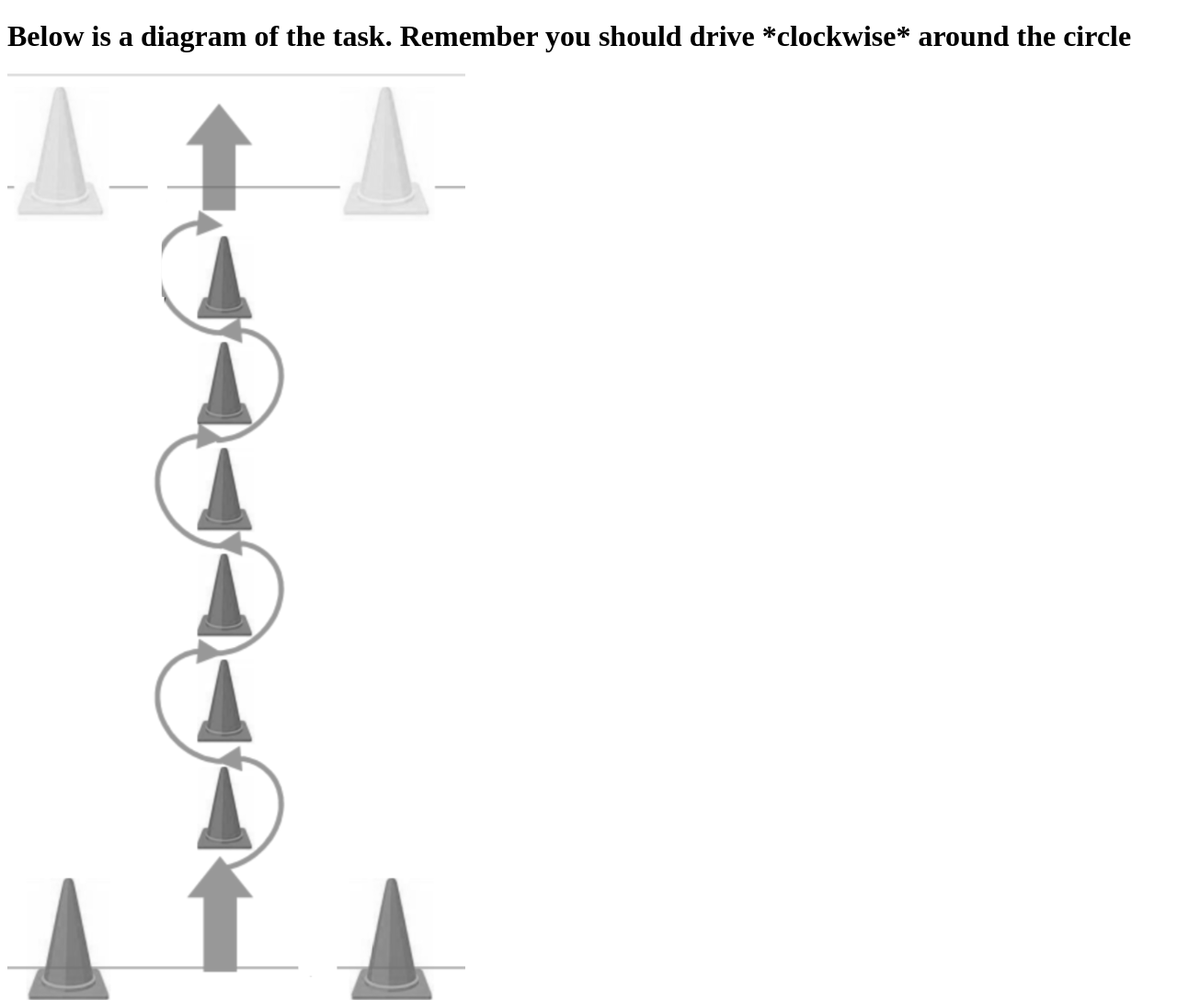
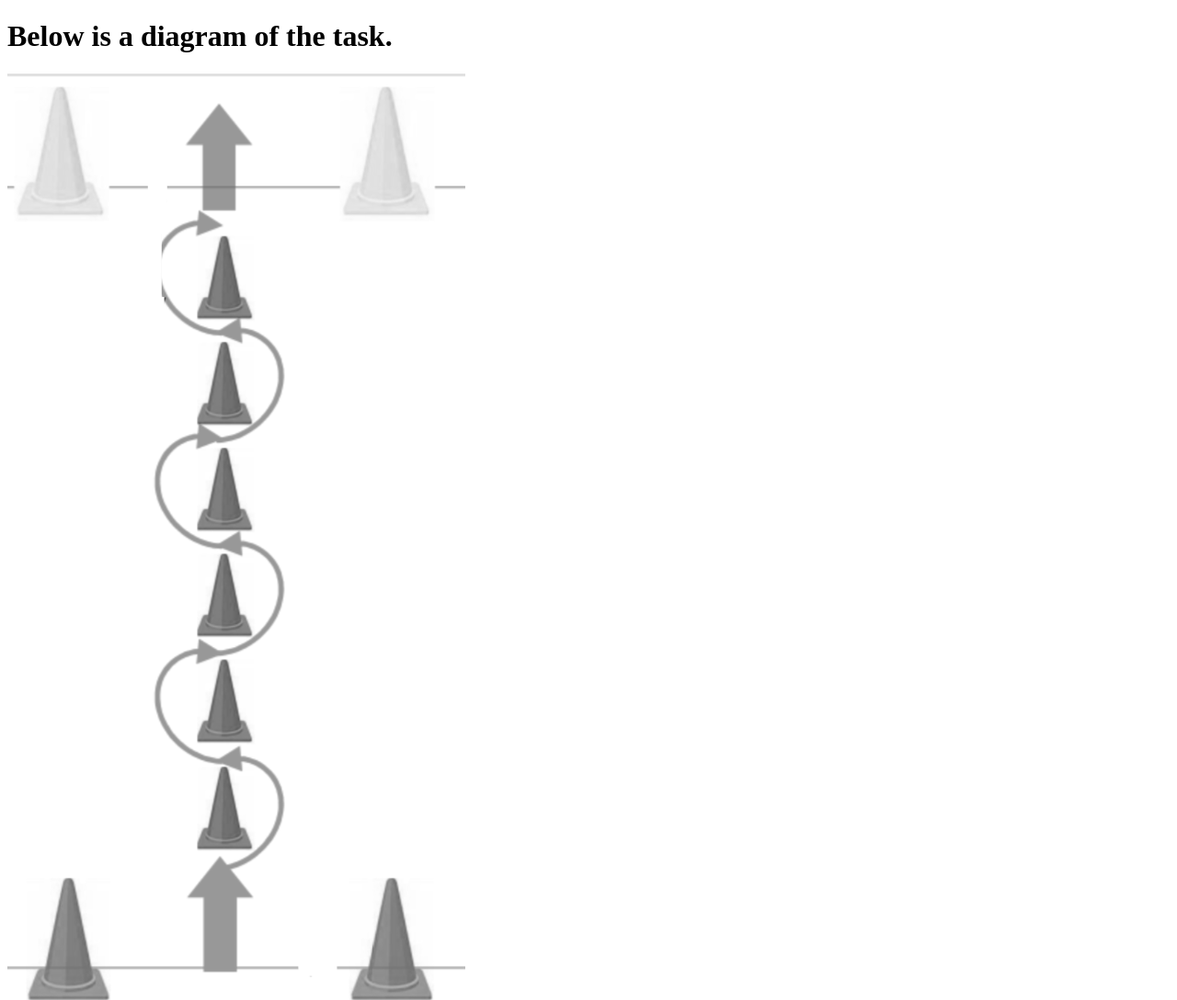
Before and after one commit to mariahschrum-tri/24-D-18_slalom_diagram, a plain HTML site: page index.html in a window 1280 px wide. Shown: the top 1088 px of the page at 92% size. Drawn offline with Linux system fonts and the light colour scheme.

Commit message:
Update index.html

```diff
--- a/index.html
+++ b/index.html
@@ -2,11 +2,11 @@
 <html lang="en">
 <head>
     <meta charset="UTF-8">
-    <meta name="viewport" content="width=device-width, initial-scale=1.0">
+    <meta name="viewport" content="width=device-width, initial-scale=.50">
     <title>My Image</title>
 </head>
 <body>
-    <h1>Below is a diagram of the task. Remember you should drive *clockwise* around the circle</h1>
+    <h1>Below is a diagram of the task.</h1>
     <img src="slalom_diagram_bw.png" alt="My Image" style="max-width:100%;height:auto;">
 </body>
 </html>
```
